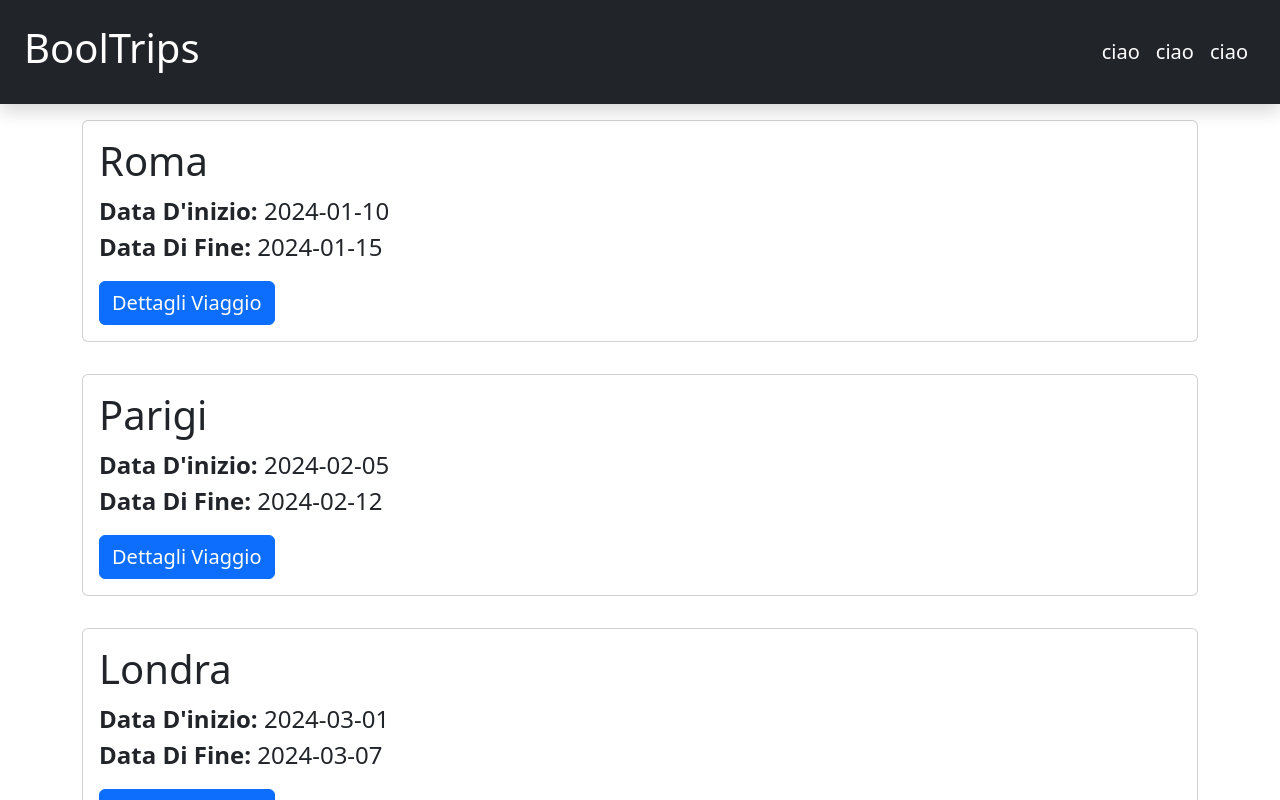
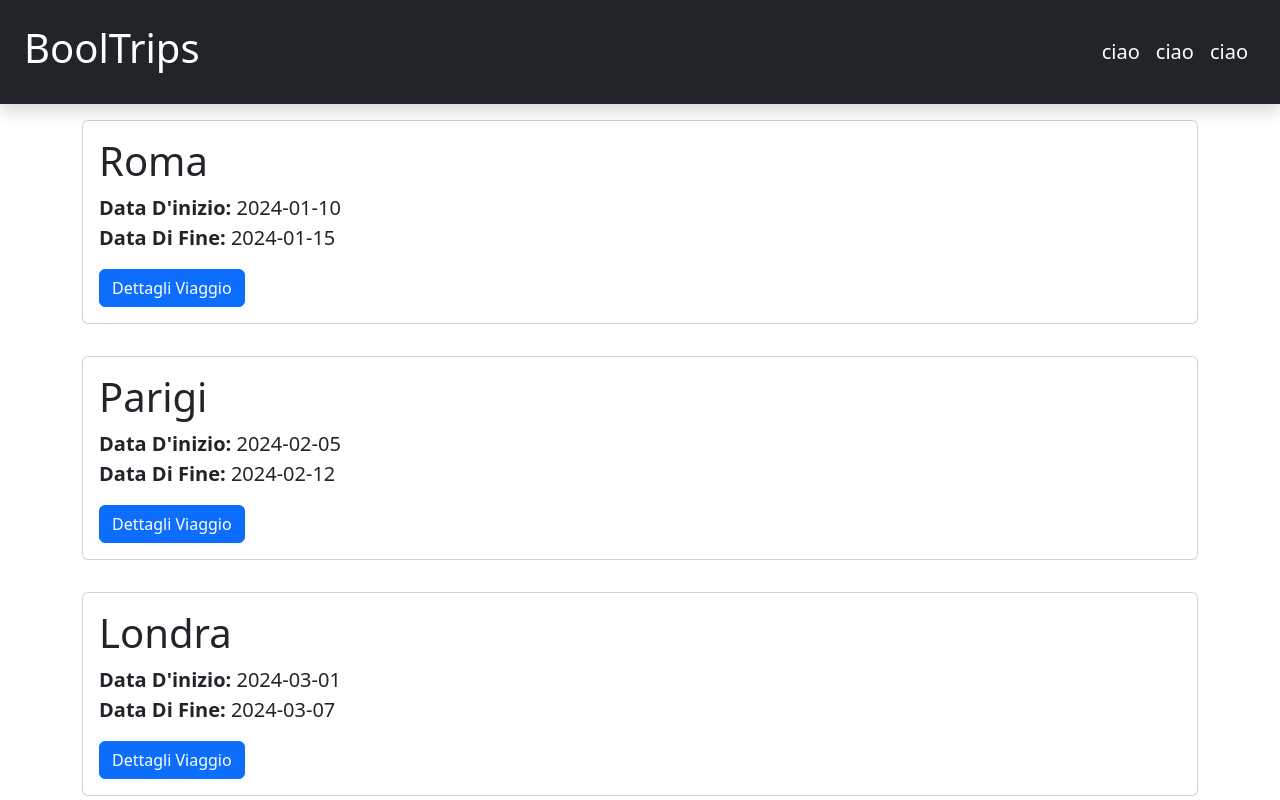
Before and after one commit to Pietroo03/Web-App-Gite, a React (Vite) app: page / in a window 1280 px wide. Shown: the top 800 px of the page. Built offline with nearby package versions, Linux system fonts and the light colour scheme.

Commit message:
add changes

```diff
--- a/src/components/TripsCard.jsx
+++ b/src/components/TripsCard.jsx
@@ -9,23 +9,23 @@ export default function TripsCard() {
                 <div className="row row-cols-1">
                     {
                         trips.map(trip => (
-                            <div className="col">
+                            <div className="col" key={trip.id}>
                                 <div className="card my-3">
                                     <div className="card-body">
                                         <h1 className="card-title">
                                             {trip.destinazione}
                                         </h1>
                                         <div className='card-text'>
-                                            <div className='fs-4'>
+                                            <div className='fs-5'>
                                                 <span><strong>Data D'inizio: </strong></span><span>{trip.dataInizio}</span>
                                             </div>
 
-                                            <div className='fs-4'>
+                                            <div className='fs-5'>
                                                 <span><strong>Data Di Fine: </strong></span><span>{trip.dataFine}</span>
                                             </div>
                                         </div>
                                         <div className='mt-3'>
-                                            <Link to={`trip/${trip.id}`} className='btn btn-primary fs-5'>Dettagli Viaggio</Link>
+                                            <Link to={`trip/${trip.id}`} className='btn btn-primary fs-6'>Dettagli Viaggio</Link>
                                         </div>
                                     </div>
 
```
